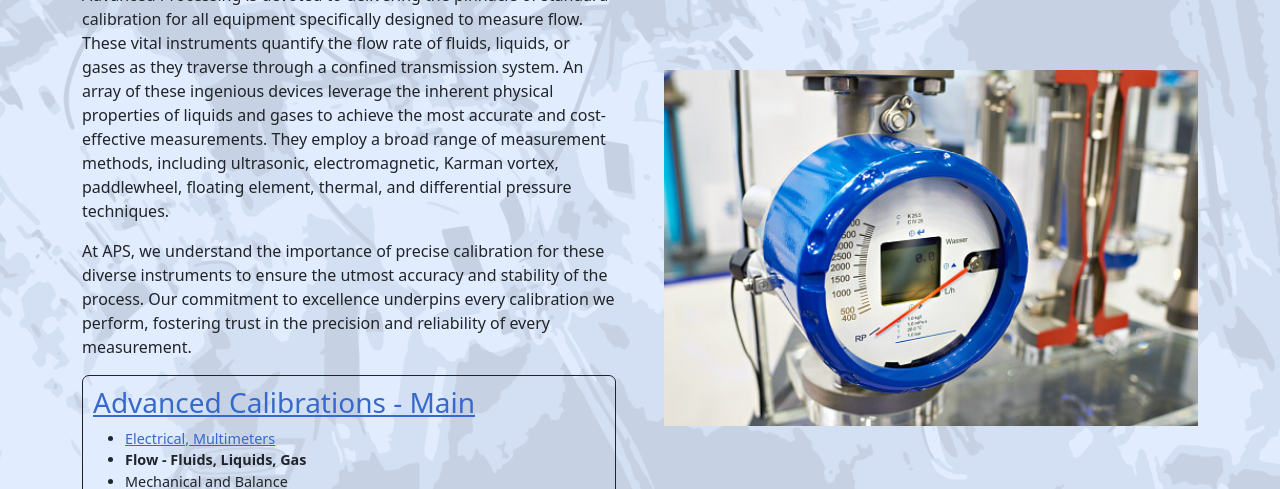
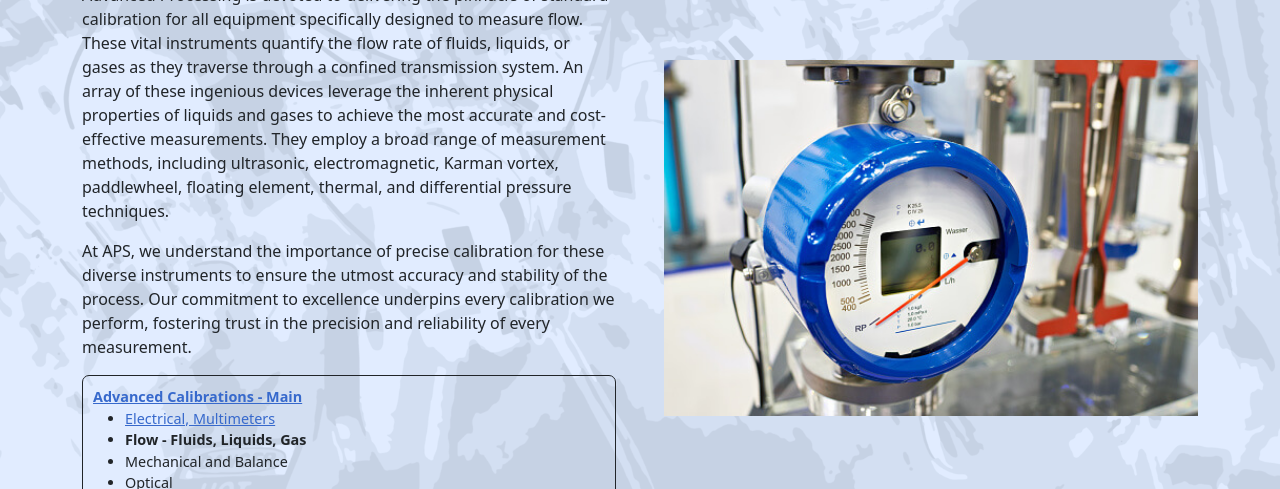
Before and after one commit to jboeger/AdvancedProSystems-2, a Gatsby site: page /services/flow-sensor-calibrations in a window 1280 px wide. Shown: the part 307-796 px from the top of the page. Built offline with nearby package versions, Linux system fonts and the light colour scheme; Gatsby itself is replaced by a stand-in of ours.

Commit message:
Update flow-sensor-calibrations.js

```diff
--- a/src/pages/services/flow-sensor-calibrations.js
+++ b/src/pages/services/flow-sensor-calibrations.js
@@ -53,7 +53,7 @@ const sections = [
       <p>At APS, we understand the importance of precise calibration for these diverse instruments to ensure the utmost accuracy and stability of the process. Our commitment to excellence underpins every calibration we perform, fostering trust in the precision and reliability of every measurement.
         </p>
       <div class="list-group-wrapper">
-      <h3><a href="https://www.advancedprosystems.com/services/calibrations/" title="Advanced Calibrations main page" className="link-primary">Advanced Calibrations - Main</a></h3>
+      <strong><a href="https://www.advancedprosystems.com/services/calibrations/" title="Advanced Calibrations main page" className="link-primary">Advanced Calibrations - Main</a></strong>
 
       <ul>
       <li><a href="https://www.advancedprosystems.com/services/electrical-calibration/" title="Electrical Calibration" className="link-primary">Electrical, Multimeters</a></li>
```
